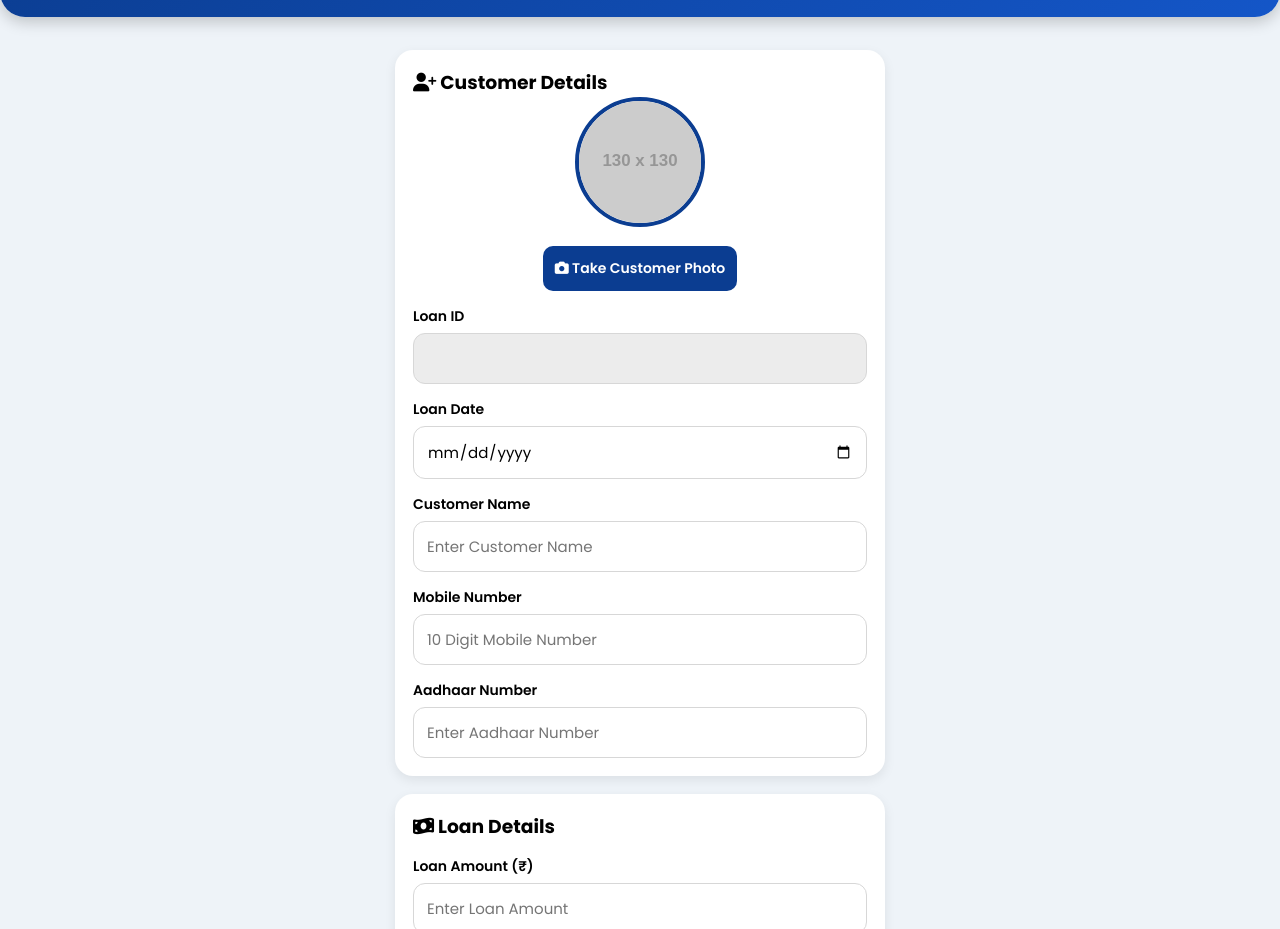
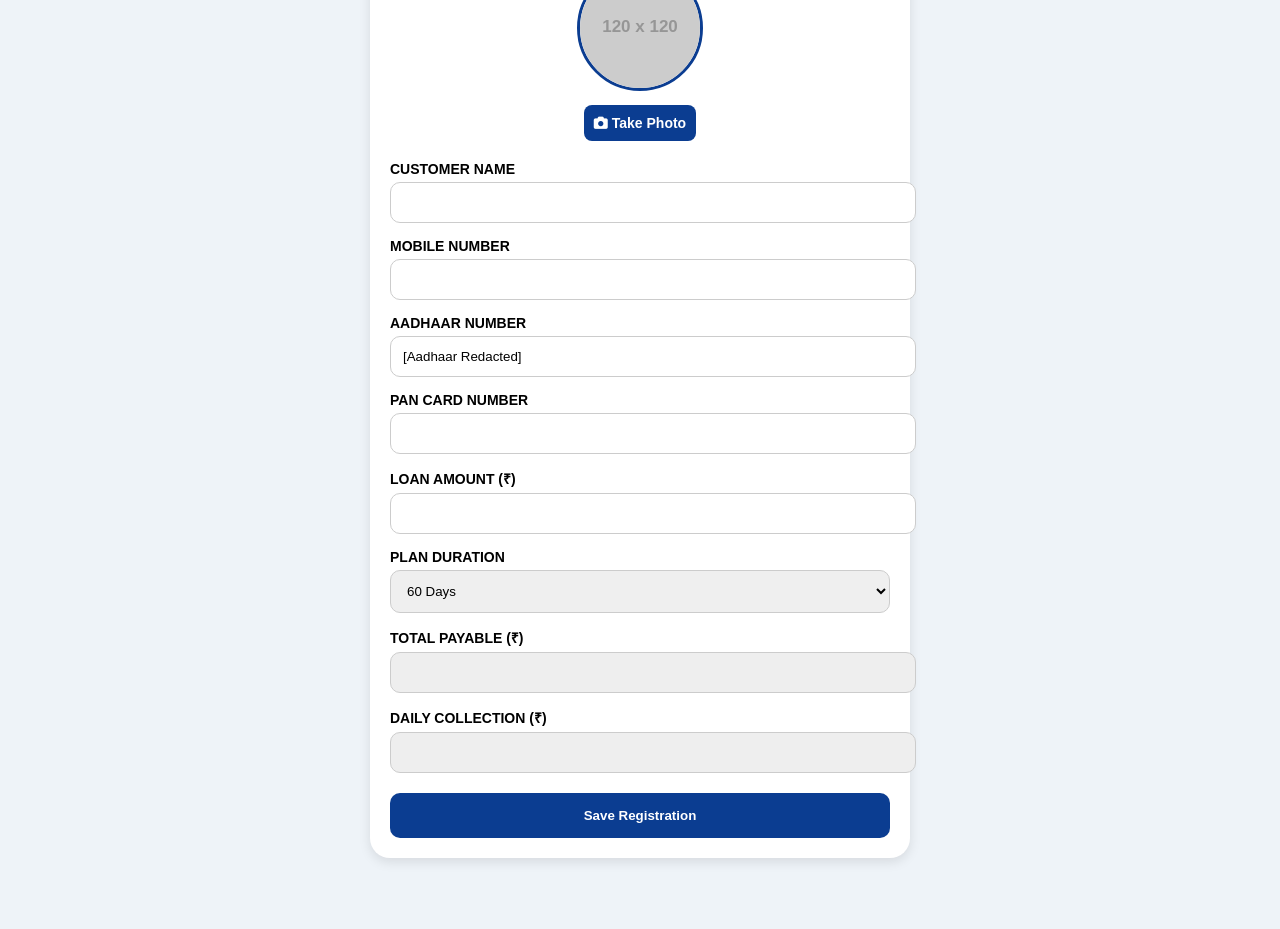
Before and after one commit to babulpandey275-creator/gda-finance-services, a plain HTML site: page register.html in a window 1280 px wide. Shown: the part 83-1012 px from the top of the page. After the commit the page ends 969 px from the top, so only its background shows below. Drawn offline with Linux system fonts and the light colour scheme; placeholder pictures from the web are drawn by us.

Commit message:
Update register.html

```diff
--- a/register.html
+++ b/register.html
@@ -3,85 +3,62 @@
 <head>
     <meta charset="UTF-8">
     <meta name="viewport" content="width=device-width, initial-scale=1.0">
-    <title>Customer Registration | GDA Finance Services</title>
-    <link rel="stylesheet" href="https://fonts.googleapis.com/css2?family=Poppins:wght@300;400;500;600;700&display=swap">
+    <title>Customer Registration | GDA Finance</title>
     <link rel="stylesheet" href="https://cdnjs.cloudflare.com/ajax/libs/font-awesome/6.6.0/css/all.min.css">
     <style>
-        *{ margin:0; padding:0; box-sizing:border-box; font-family:'Poppins',sans-serif; }
-        body{ background:#eef3f8; padding-bottom:100px; }
-        .header{ background:linear-gradient(135deg,#0B3D91,#1456c8); color:white; padding:20px; text-align:center; border-radius:0 0 25px 25px; box-shadow:0 5px 15px rgba(0,0,0,.2); }
-        .container{ max-width:520px; margin:auto; padding:15px; }
-        .card{ background:white; padding:18px; margin-top:18px; border-radius:18px; box-shadow:0 4px 12px rgba(0,0,0,.08); }
-        label{ display:block; margin-top:15px; font-weight:600; font-size:14px; }
-        input, select{ width:100%; padding:13px; margin-top:6px; border:1px solid #d7d7d7; border-radius:12px; font-size:15px; outline:none; }
-        .photo-preview{ width:130px; height:130px; border-radius:50%; border:4px solid #0B3D91; object-fit:cover; background:#f2f2f2; }
-        .camera-btn{ margin-top:12px; background:#0B3D91; color:white; padding:12px; border-radius:10px; cursor:pointer; display:inline-block; }
-        .readonly{ background:#ececec; }
+        body { font-family: 'Poppins', sans-serif; background: #eef3f8; padding: 20px; }
+        .card { max-width: 500px; margin: auto; background: #fff; border-radius: 20px; padding: 20px; box-shadow: 0 4px 12px rgba(0,0,0,0.1); }
+        label { font-weight: 600; display: block; margin-top: 15px; font-size: 14px; }
+        input, select { width: 100%; padding: 12px; margin-top: 5px; border: 1px solid #ccc; border-radius: 10px; }
+        .btn { width: 100%; padding: 15px; background: #0B3D91; color: white; border: none; border-radius: 10px; margin-top: 20px; font-weight: bold; cursor: pointer; }
+        .photo-box { text-align: center; margin-bottom: 20px; }
+        .photo-preview { width: 120px; height: 120px; border-radius: 50%; border: 3px solid #0B3D91; object-fit: cover; }
     </style>
 </head>
 <body>
 
-<div class="header">
-    <h2>GDA FINANCE SERVICES</h2>
-    <p>Customer Registration</p>
-</div>
-
-<div class="container">
-    <div class="card">
-        <h3><i class="fa-solid fa-user-plus"></i> Customer Details</h3>
-        <div class="photo-box" style="text-align:center;">
-            <img src="https://via.placeholder.com/130" id="photoPreview" class="photo-preview">
+<div class="card">
+    <form id="regForm">
+        <div class="photo-box">
+            <img src="https://via.placeholder.com/120" id="photoPreview" class="photo-preview">
             <br>
-            <label class="camera-btn">
-                <i class="fa-solid fa-camera"></i> Take Customer Photo
+            <label style="background: #0B3D91; color: white; padding: 10px; border-radius: 8px; cursor: pointer; display: inline-block; margin-top: 10px;">
+                <i class="fa fa-camera"></i> Take Photo
                 <input type="file" id="customerPhoto" accept="image/*" capture="environment" hidden>
             </label>
         </div>
 
-        <label>Loan ID</label>
-        <input type="text" id="loanId" class="readonly" readonly>
+        <label>CUSTOMER NAME</label>
+        <input type="text" id="customerName" required>
 
-        <label>Loan Date</label>
-        <input type="date" id="loanDate">
+        <label>MOBILE NUMBER</label>
+        <input type="tel" id="mobile" maxlength="10" required>
 
-        <label>Customer Name</label>
-        <input type="text" id="customerName" placeholder="Enter Customer Name" required>
+        <label>AADHAAR NUMBER</label>
+        <input type="text" id="aadhaar" value="[Aadhaar Redacted]" readonly>
 
-        <label>Mobile Number</label>
-        <input type="tel" id="mobile" maxlength="10" placeholder="10 Digit Mobile Number">
+        <label>PAN CARD NUMBER</label>
+        <input type="text" id="panNumber" style="text-transform:uppercase;">
 
-        <label>Aadhaar Number</label>
-        <input type="text" id="aadhaar" maxlength="12" placeholder="Enter Aadhaar Number">
-    </div>
+        <label>LOAN AMOUNT (₹)</label>
+        <input type="number" id="loanAmount" required>
 
-    <div class="card">
-        <h3><i class="fa-solid fa-money-bill-wave"></i> Loan Details</h3>
-        <label>Loan Amount (₹)</label>
-        <input type="number" id="loanAmount" placeholder="Enter Loan Amount">
-
-        <label>Loan Plan</label>
+        <label>PLAN DURATION</label>
         <select id="loanPlan">
             <option value="60">60 Days</option>
             <option value="80">80 Days</option>
         </select>
 
-        <label>Total Payable (₹)</label>
-        <input type="number" id="totalPayable" readonly class="readonly">
+        <label>TOTAL PAYABLE (₹)</label>
+        <input type="number" id="totalPayable" readonly style="background:#eee;">
 
-        <label>Daily Collection (₹)</label>
-        <input type="number" id="dailyCollection" readonly class="readonly">
-    </div>
+        <label>DAILY COLLECTION (₹)</label>
+        <input type="number" id="dailyCollection" readonly style="background:#eee;">
+
+        <button type="submit" class="btn" id="regBtn">Save Registration</button>
+    </form>
 </div>
 
-<script>
-    // फोटो प्रिव्यू के लिए कोड
-    const photoInput = document.getElementById('customerPhoto');
-    const photoPreview = document.getElementById('photoPreview');
-    photoInput.addEventListener('change', function() {
-        if (this.files && this.files[0]) {
-            photoPreview.src = URL.createObjectURL(this.files[0]);
-        }
-    });
-</script>
+<script type="module" src="register.js"></script>
 </body>
 </html>
```
